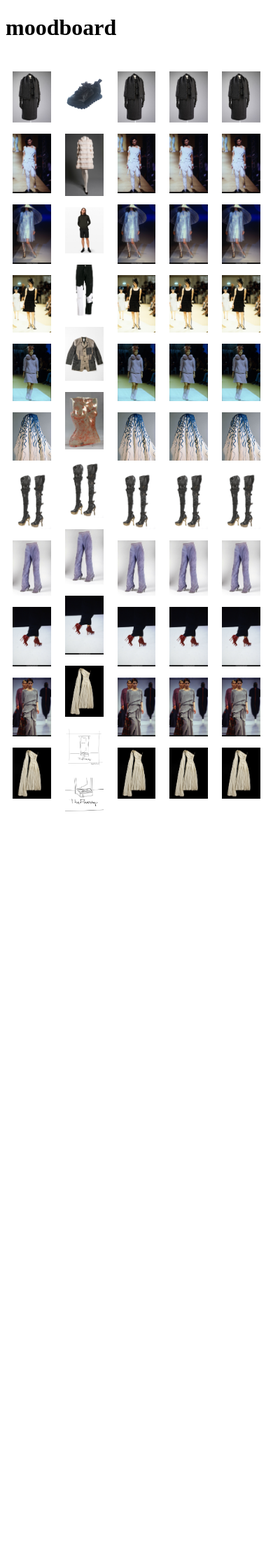
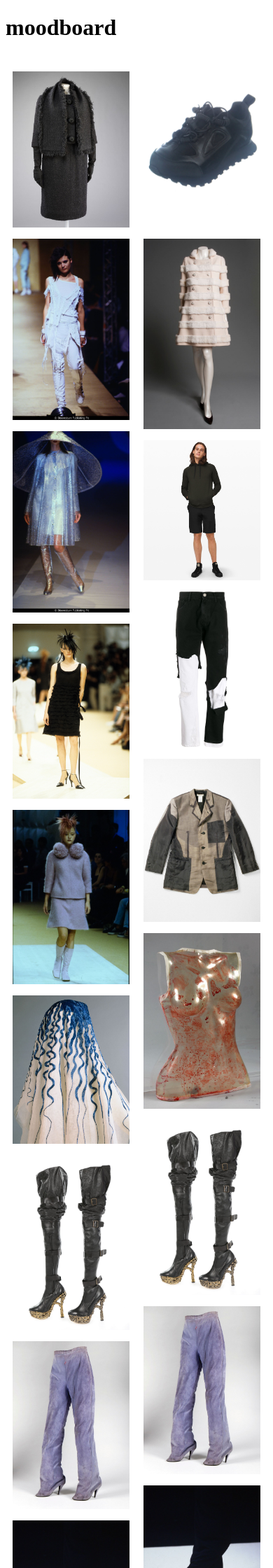
Before and after one commit to tan-vu-d/tan-vu-d.github.io, a Jekyll site: the page built from pages/moodboard.md, in a window 390 px wide. Shown: the top 2240 px of the page at 70% size. Built offline with Jekyll 4.4.1, drawn with Linux system fonts in a browser that asks for light colours; before the commit the page ends 1177 px from its top, so only the background shows below that.

Commit message:
Update photo_page.html

```diff
--- a/_layouts/photo_page.html
+++ b/_layouts/photo_page.html
@@ -30,7 +30,7 @@ layout: page
 
 .column {
   float: left;
-  width: 20%;
+  width: 50%;
   padding: 10px;
 }
 
```
